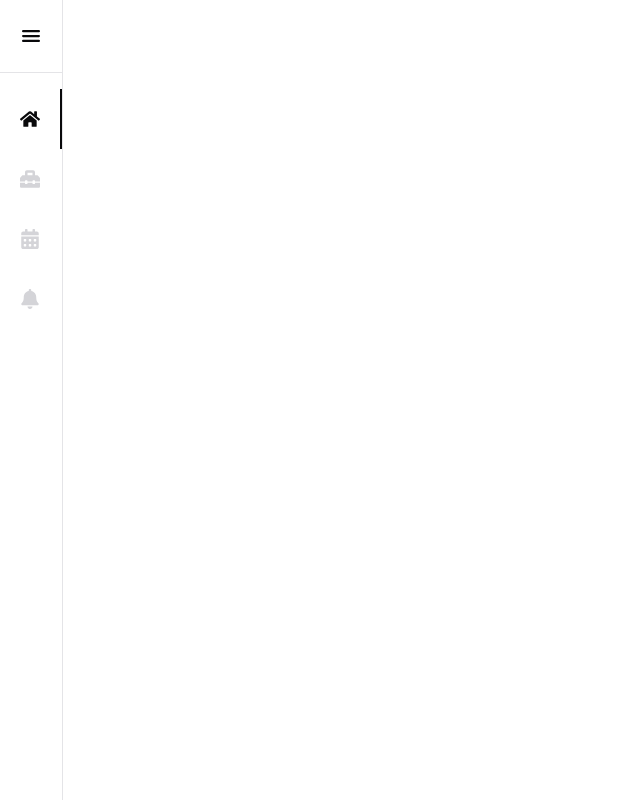
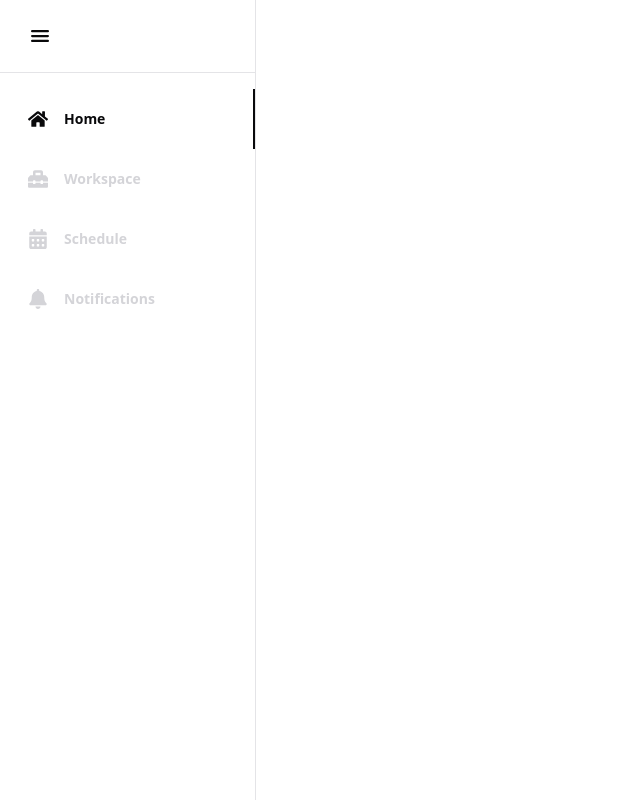
Before and after one commit to aryndraa/nextjs-collabolator-service, a Next.js app: page / in a window 1280 px wide. Both pictures are taken after a click on the button 31 px from the left and 36 px from the top of the page. Shown: the whole page, without its empty margins (0-640 px from the left). Built offline with nearby package versions, Linux system fonts and the light colour scheme.

Commit message:
open menu bar

```diff
--- a/app/_components/menu-bar.tsx
+++ b/app/_components/menu-bar.tsx
@@ -1,7 +1,7 @@
 "use client"; // wajib kalau kamu pakai usePathname di komponen klien
 
 import Link from "next/link";
-import React from "react";
+import React, { useState } from "react";
 import { usePathname } from "next/navigation";
 import { FaHome, FaCalendarAlt, FaBell, FaToolbox } from "react-icons/fa";
 import { IoMenu } from "react-icons/io5";
@@ -31,12 +31,20 @@ const navigationItems = [
 
 export default function MenuBar() {
   const pathname = usePathname();
+  const [isOpen, setIsOpen] = useState<boolean>(false);
 
   return (
-    <div className=" bg-white fixed bottom-0 lg:top-0 left-0 right-0 lg:right-auto  border-t lg:border-r lg:border-t-0 border-zinc-200">
+    <div
+      className={`bg-white fixed bottom-0 lg:top-0 left-0 right-0 lg:right-auto border-t lg:border-r lg:border-t-0 border-zinc-200
+    transition-all duration-300 ease-in-out overflow-hidden
+    ${isOpen ? "lg:w-64" : "lg:w-20"}`}
+    >
       <div>
-        <div className="hidden lg:flex justify-center w-full border-b py-4">
-          <button className=" text-2xl p-2 hover:bg-zinc-950 hover:text-white transition ease-in-out duration-500 rounded-lg  cursor-pointer">
+        <div className="hidden lg:flex  border-b px-5 py-4">
+          <button
+            className="text-2xl p-2 hover:bg-zinc-950 hover:text-white transition ease-in-out duration-500 rounded-lg  cursor-pointer"
+            onClick={() => setIsOpen(!isOpen)}
+          >
             <IoMenu />
           </button>
         </div>
@@ -47,14 +55,18 @@ export default function MenuBar() {
               <Link
                 href={item.link}
                 key={index}
-                className={`flex flex-col  gap-1 lg:gap-2 items-center lg:py-5 lg:px-5 lg:border-r-2  lg:border-r-transparent hover:bg-zinc-100 transition ${
+                className={`flex flex-col lg:flex-row   gap-1 lg:gap-4 items-center lg:py-5 lg:px-7 lg:border-r-2  lg:border-r-transparent hover:bg-zinc-100 transition ${
                   isActive
                     ? "text-zinc-950 lg:border-r-zinc-950"
                     : "text-zinc-300"
-                }`}
+                } `}
               >
                 <span className="text-[22px] lg:text-xl">{item.icon}</span>
-                <span className="text-xs lg:hidden font-semibold">
+                <span
+                  className={`text-xs lg:text-sm  font-semibold ${
+                    isOpen ? "" : "lg:hidden"
+                  }`}
+                >
                   {item.name}
                 </span>
               </Link>
```
